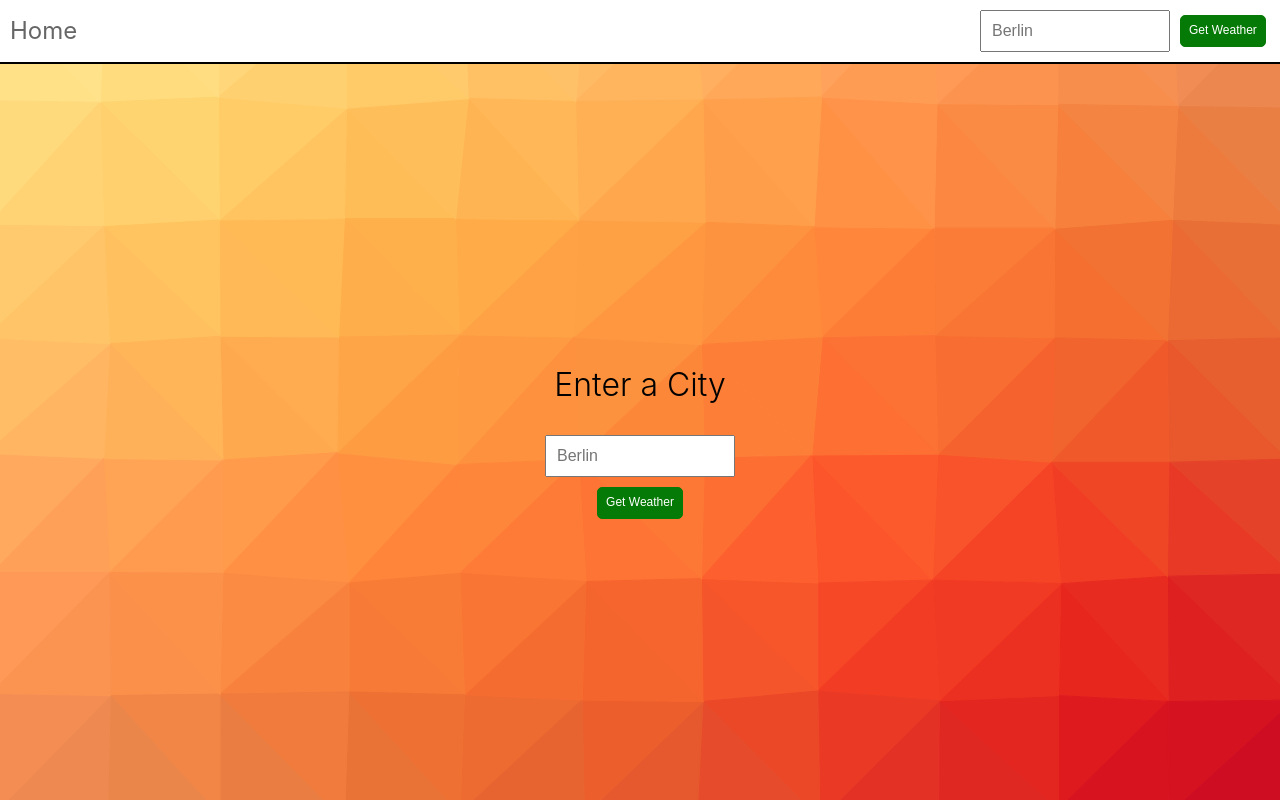
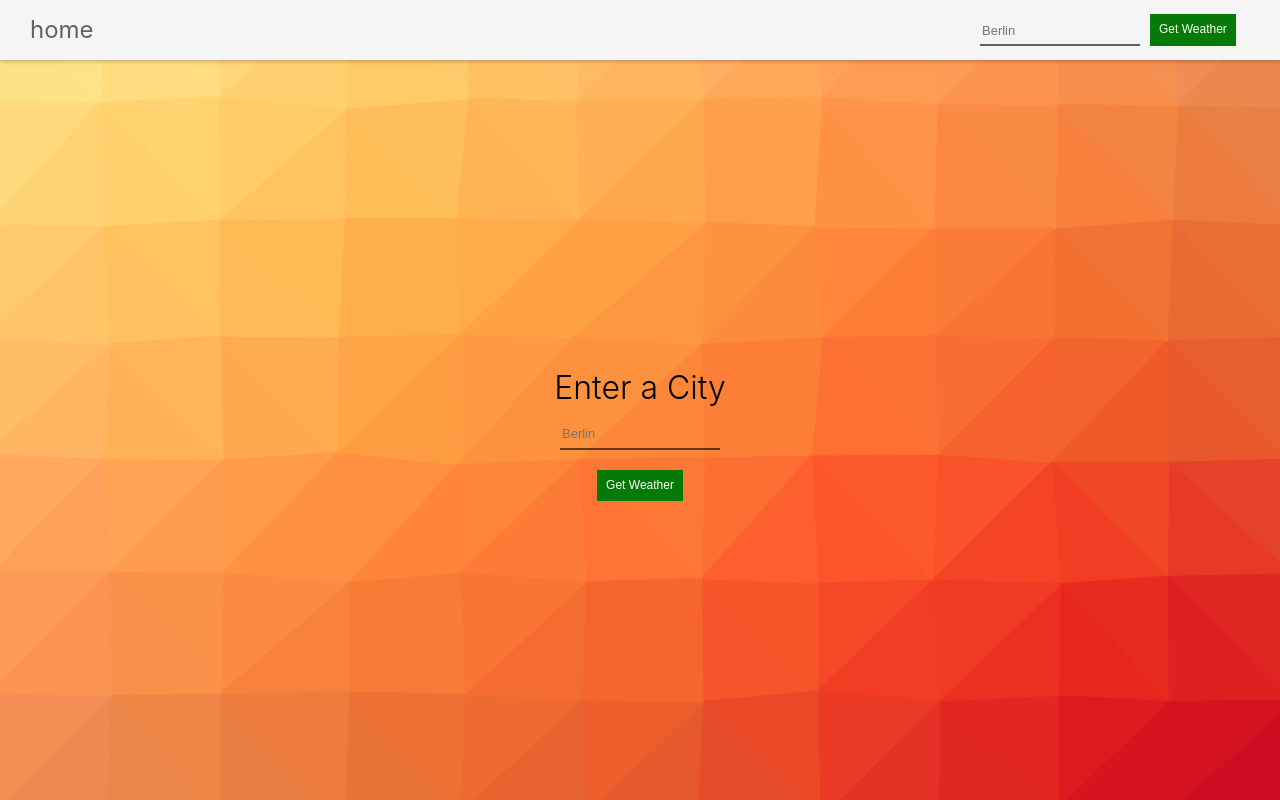
Before and after one commit to afuh/weather, a React app: page / in a window 1280 px wide. Built offline with nearby package versions, Linux system fonts and the light colour scheme; no server answers.

Commit message:
Add basic style

```diff
--- a/src/comp/Forecast.js
+++ b/src/comp/Forecast.js
@@ -43,7 +43,6 @@ class Forecast extends React.Component {
   render() {
     const error = this.state.error;
     const loading = this.state.loading;
-    const info = {}
 
     if (loading) {
       return <Loading />
--- a/src/comp/Header.js
+++ b/src/comp/Header.js
@@ -5,9 +5,9 @@ import Search from "./Search";
 
 const Header = (props) => {
   return (
-    <header className="row">
+    <header className="navbar row">
       <Link to="/">
-        <span className="home-btn">Home</span>
+        <span className="home-btn">home</span>
       </Link>
       <Search
         direction="row"
--- a/src/comp/Home.js
+++ b/src/comp/Home.js
@@ -3,7 +3,7 @@ import Search from './Search';
 
 const Home = (props) => {
   return (
-    <main className="col">
+    <main className="col home">
       <h1>Enter a City</h1>
       <Search
         direction="col"
--- a/src/comp/Weather.js
+++ b/src/comp/Weather.js
@@ -11,10 +11,10 @@ const Todaytemp = (props) => {
     temp: props.data.current.main.temp
   }
   return (
-    <div className="today-cont">
-      <h1>{info.city}, {info.country}</h1>
-      <h2>{Math.round(info.temp)} °C</h2>
-    </div>
+      <div className="city-temp-cont">
+        <h1>{info.city}, {info.country}</h1>
+        <h2>{Math.round(info.temp)} °C</h2>
+      </div>
   )
 }
 Todaytemp.propTypes = {
--- a/src/main.sass
+++ b/src/main.sass
@@ -1,10 +1,6 @@
 *
   box-sizing: border-box
   text-decoration: none
-
-.home-btn
-  font-size: 24px
-  color: #666
 
 body
   margin: 0
@@ -12,6 +8,7 @@ body
   font-family: -apple-system,BlinkMacSystemFont,Segoe UI,Roboto,Oxygen-Sans,Ubuntu,Cantarell,Helvetica Neue,sans-serif
   background: url("./images/pattern.svg") center center no-repeat
   background-size: cover
+  min-width: 1000px
 
 h1,h2,h3
   font-weight: 300
@@ -23,71 +20,103 @@ h1,h2,h3
 .row
   display: flex
 
+//============
+
+.navbar
+  min-height: 60px
+  max-height: 60px
+
+.home-btn
+  margin-left: 20px
+  font-size: 24px
+  color: rgba(black, 0.6)
+  &:hover
+    color: rgba(black, 0.8)
+
 .app-container
   height: 100vh
 
 header
-  background: white
+  background: whitesmoke
   justify-content: space-between
   align-items: center
   padding: 0 10px
-  border-bottom: 2px solid black
+  box-shadow: 0 1px 5px rgba(black, 0.2), 0 -1px 5px rgba(black, 0.2)
 
 main
   justify-content: center
   align-items: center
   height: 100%
 
+.home
+  h1
+    margin-bottom: 0
+
+.form
+  width: 300px
+  align-items: center
+  input
+    font-size: 13px
+    margin: 10px
+    width: 160px
+    padding: 10px 2px 6px
+    border: none
+    background: transparent
+    border-bottom: 2px solid rgba(black, 0.6)
+    &:focus
+      outline: none
+
 .btn
+  margin: 10px 0
   padding: 8px
   cursor: pointer
   transition: all 0.2s ease
   background: desaturate(green, 10%)
   border: 1px solid desaturate(green, 10%)
-  border-radius: 5px
   color: white
   font-size: 12px
   &:hover
-    box-shadow: 0 1px 5px black, 0 -1px 5px black
+    box-shadow: 0 1px 5px rgba(black, 0.2), 0 -1px 5px rgba(black, 0.2)
   &:focus
     outline: 0
   &:active
-    box-shadow: inset 0 1px 5px black, 0 -1px 5px black
-
-.form
-  width: 300px
-  align-items: center
-  input
-    margin: 10px
-    width: 190px
-    padding: 10px
+    border: 1px solid darken(green, 4%)
+    background: darken(green, 4%)
 
 .weather
   background: transparent
   h1, h2
     text-align: center
 
+.city-temp-cont
+  h1
+    margin-bottom: 0
+  h2
+    margin-top: 4px
+
 .week-cont
   width: 100%
   flex-wrap: wrap
   justify-content: center
 
+
 .day-cont
   color: black
   background: rgba(white, 0.1)
-  margin: 10px
-  border-radius: 5px
+  margin: 6px
   cursor: pointer
   flex-basis: 25%
   justify-content: center
   align-items: center
   height: 290px
   transition: all 0.2s
+  min-width: 300px
   img
     width: 30%
     height: auto
   &:hover
-    transform: scale(1.03)
+    background: rgba(white, 0.2)
+    transform: scale(1.01)
 
 .detail-cont
   margin: 30px auto
```
